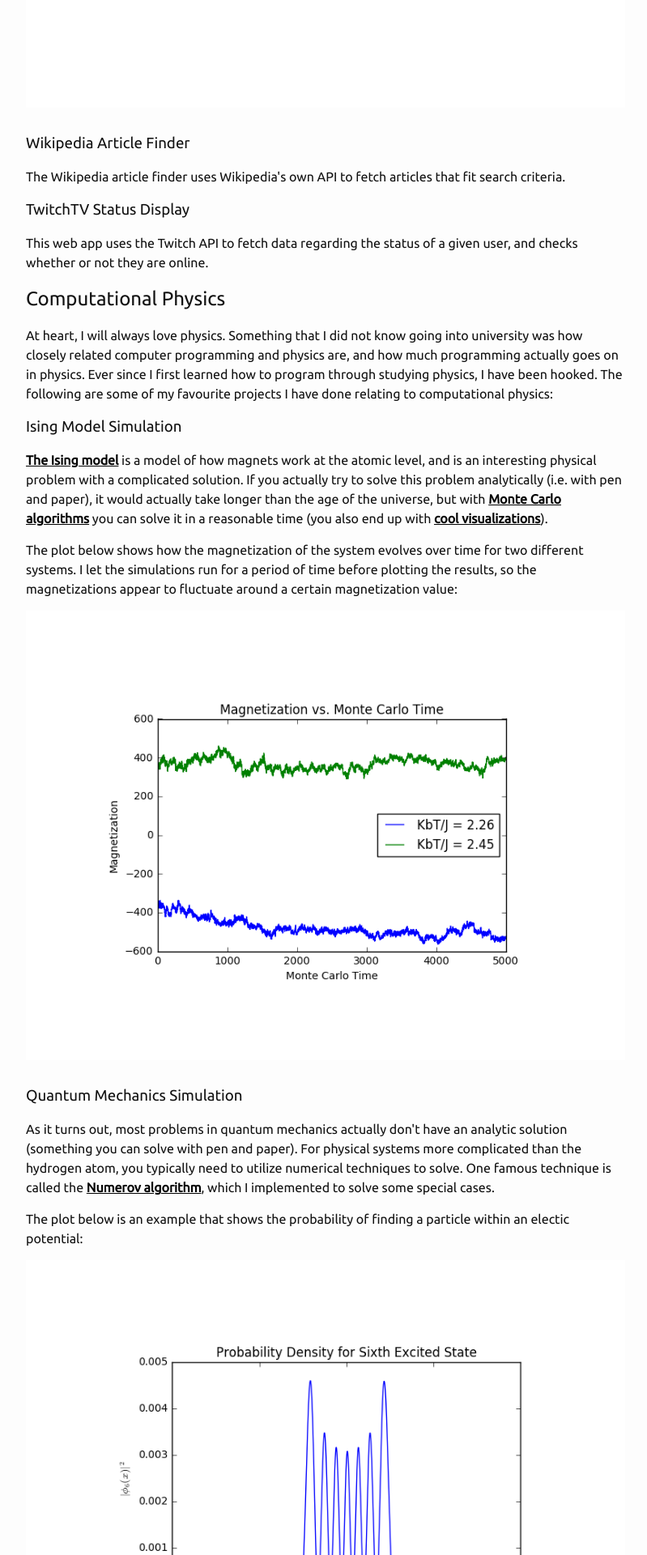
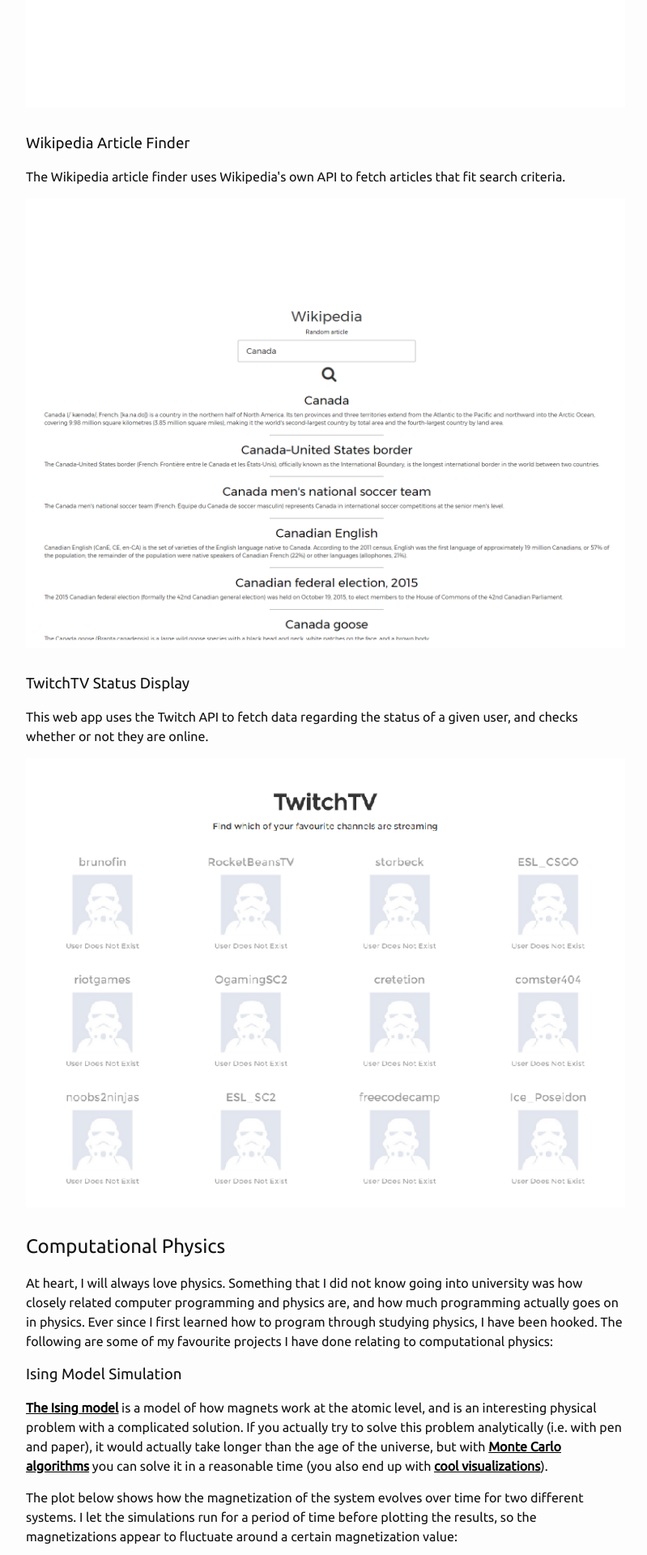
Before and after one commit to fikriafk/fikriafk.github.io, a Jekyll site: the page built from index.html, in a window 1280 px wide. Shown: the part 3004-4924 px from the top of the page at 81% size, without its empty margins (238-1037 px from the left). Built offline with Jekyll 4.4.1, drawn with Linux system fonts in a browser that asks for light colours; nearby versions of some CDN libraries.

Commit message:
Update index.html

```diff
--- a/index.html
+++ b/index.html
@@ -46,9 +46,13 @@
 
 <p>The Wikipedia article finder uses Wikipedia's own API to fetch articles that fit search criteria.</p>
 
+<a href="http://codepen.io/LeNPaul/full/dXQbWv" target="_blank"><img src="{{ site.url }}/images/wiki-app.png"></a>
+
 <h3>TwitchTV Status Display</h3>
 
 <p>This web app uses the Twitch API to fetch data regarding the status of a given user, and checks whether or not they are online.</p>
+
+<a href="http://codepen.io/LeNPaul/full/xOBJPk" target="_blank"><img src="{{ site.url }}/images/twitch-app.png"></a>
 
 <h2>Computational Physics</h2>
 
```
